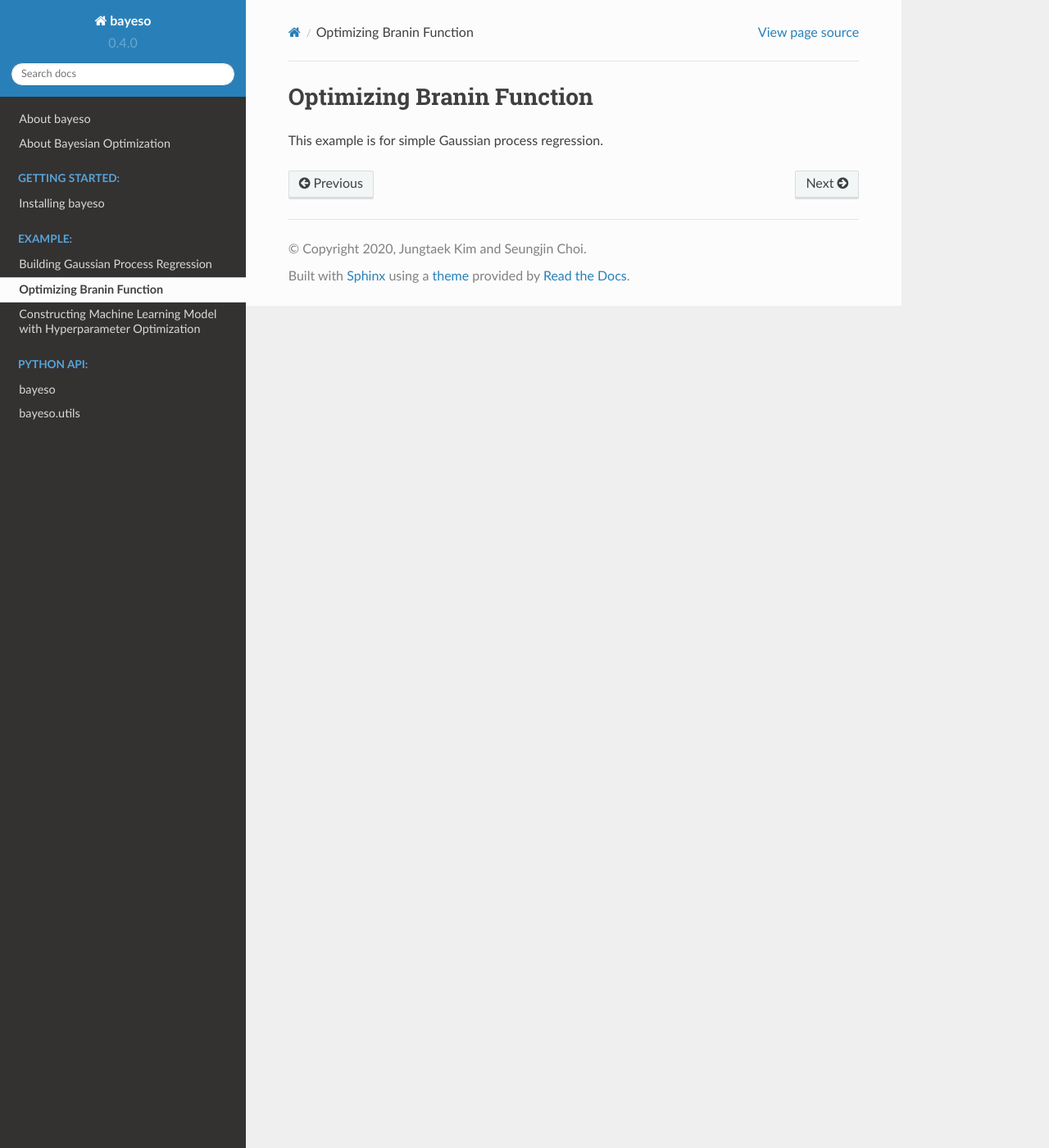
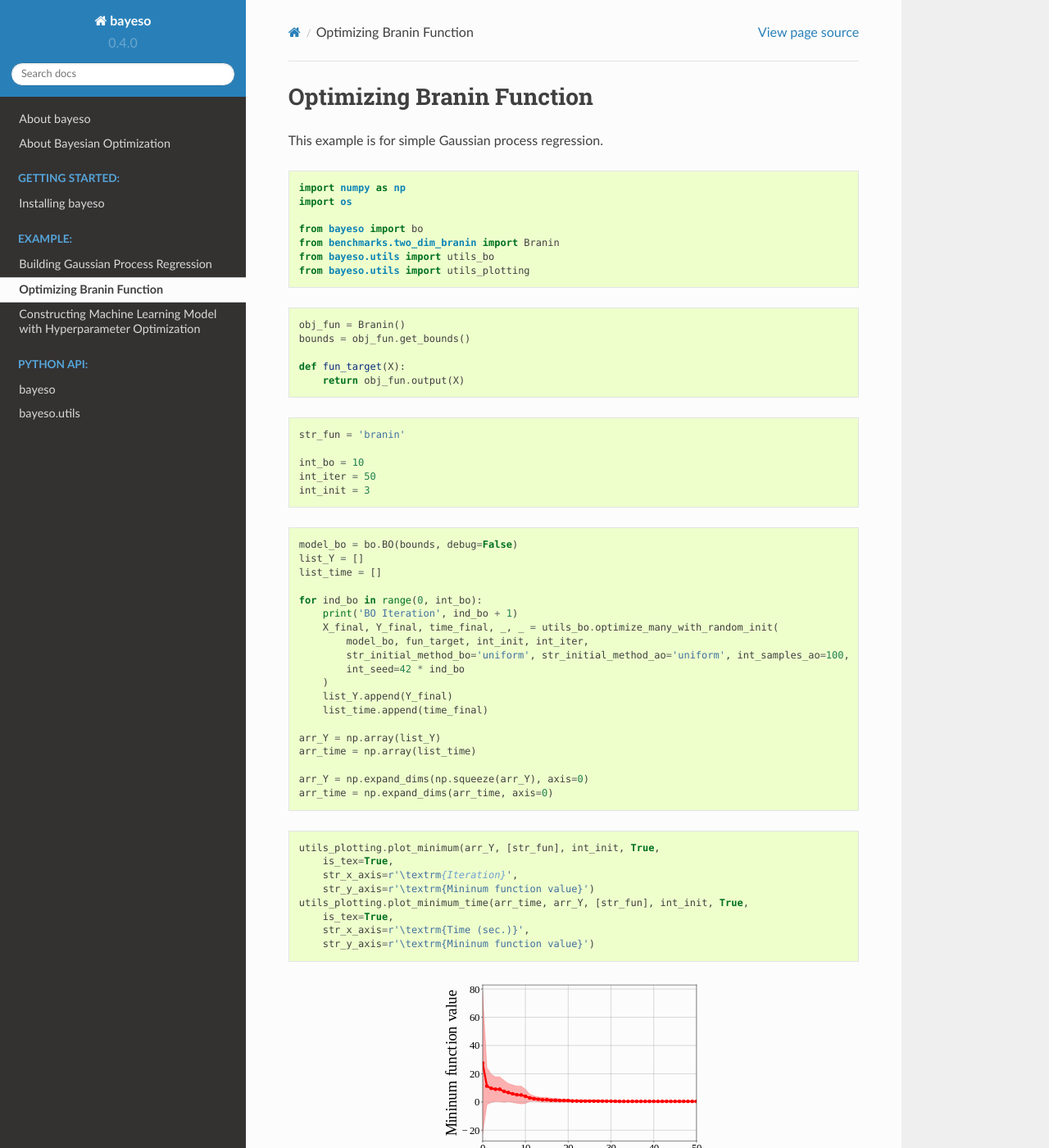
Before and after one commit to jungtaekkim/bayeso, a Sphinx documentation site: the page built from docs/example/branin.rst, in a window 1280 px wide and 1400 px high. Shown: the whole window at 82% size. Built offline with Sphinx 7.4.7 and the Read the Docs theme 2.0.0, drawn with Linux system fonts in a browser that asks for light colours; some of the changed text lies outside the part shown.

Commit message:
UPDATE: docs

```diff
--- a/docs/example/branin.rst
+++ b/docs/example/branin.rst
@@ -2,3 +2,125 @@ Optimizing Branin Function
 ==========================
 
 This example is for simple Gaussian process regression.
+
+.. code-block:: python
+
+    import numpy as np
+    import os
+
+    from bayeso import bo
+    from benchmarks.two_dim_branin import Branin
+    from bayeso.utils import utils_bo
+    from bayeso.utils import utils_plotting
+
+.. code-block:: python
+
+    obj_fun = Branin()
+    bounds = obj_fun.get_bounds()
+
+    def fun_target(X):
+        return obj_fun.output(X)
+
+.. code-block:: python
+
+    str_fun = 'branin'
+
+    int_bo = 10
+    int_iter = 50
+    int_init = 3
+
+.. code-block:: python
+
+    model_bo = bo.BO(bounds, debug=False)
+    list_Y = []
+    list_time = []
+
+    for ind_bo in range(0, int_bo):
+        print('BO Iteration', ind_bo + 1)
+        X_final, Y_final, time_final, _, _ = utils_bo.optimize_many_with_random_init(
+            model_bo, fun_target, int_init, int_iter,
+            str_initial_method_bo='uniform', str_initial_method_ao='uniform', int_samples_ao=100,
+            int_seed=42 * ind_bo
+        )
+        list_Y.append(Y_final)
+        list_time.append(time_final)
+
+    arr_Y = np.array(list_Y)
+    arr_time = np.array(list_time)
+
+    arr_Y = np.expand_dims(np.squeeze(arr_Y), axis=0)
+    arr_time = np.expand_dims(arr_time, axis=0)
+
+.. code-block:: python
+
+    utils_plotting.plot_minimum(arr_Y, [str_fun], int_init, True,
+        is_tex=True,
+        str_x_axis=r'\textrm{Iteration}',
+        str_y_axis=r'\textrm{Mininum function value}')
+    utils_plotting.plot_minimum_time(arr_time, arr_Y, [str_fun], int_init, True,
+        is_tex=True,
+        str_x_axis=r'\textrm{Time (sec.)}',
+        str_y_axis=r'\textrm{Mininum function value}')
+
+.. image:: ../_static/examples/bo_func_branin.*
+    :width: 320
+    :align: center
+    :alt: bo_func_branin
+
+.. image:: ../_static/examples/bo_time_branin.*
+    :width: 320
+    :align: center
+    :alt: bo_time_branin
+
+Full code:
+
+.. code-block:: python
+
+    import numpy as np
+    import os
+
+    from bayeso import bo
+    from benchmarks.two_dim_branin import Branin
+    from bayeso.utils import utils_bo
+    from bayeso.utils import utils_plotting
+
+    obj_fun = Branin()
+    bounds = obj_fun.get_bounds()
+
+    def fun_target(X):
+        return obj_fun.output(X)
+
+    str_fun = 'branin'
+
+    int_bo = 10
+    int_iter = 50
+    int_init = 3
+
+    model_bo = bo.BO(bounds, debug=False)
+    list_Y = []
+    list_time = []
+
+    for ind_bo in range(0, int_bo):
+        print('BO Iteration', ind_bo + 1)
+        X_final, Y_final, time_final, _, _ = utils_bo.optimize_many_with_random_init(
+            model_bo, fun_target, int_init, int_iter,
+            str_initial_method_bo='uniform', str_initial_method_ao='uniform', int_samples_ao=100,
+            int_seed=42 * ind_bo
+        )
+        list_Y.append(Y_final)
+        list_time.append(time_final)
+
+    arr_Y = np.array(list_Y)
+    arr_time = np.array(list_time)
+
+    arr_Y = np.expand_dims(np.squeeze(arr_Y), axis=0)
+    arr_time = np.expand_dims(arr_time, axis=0)
+
+    utils_plotting.plot_minimum(arr_Y, [str_fun], int_init, True,
+        is_tex=True,
+        str_x_axis=r'\textrm{Iteration}',
+        str_y_axis=r'\textrm{Mininum function value}')
+    utils_plotting.plot_minimum_time(arr_time, arr_Y, [str_fun], int_init, True,
+        is_tex=True,
+        str_x_axis=r'\textrm{Time (sec.)}',
+        str_y_axis=r'\textrm{Mininum function value}')
```
Also changed, not shown: docs/example/gp.rst (+5 -5 lines), docs/_static/examples/bo_func_branin.svg (added), docs/_static/examples/bo_time_branin.svg (added), 6 other files.
